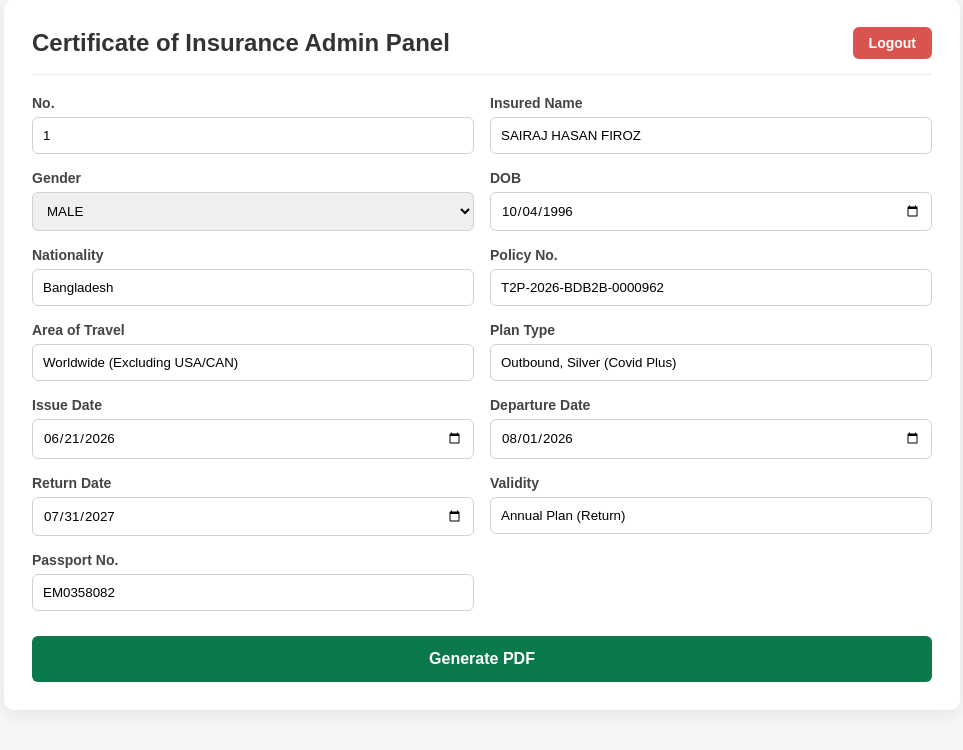
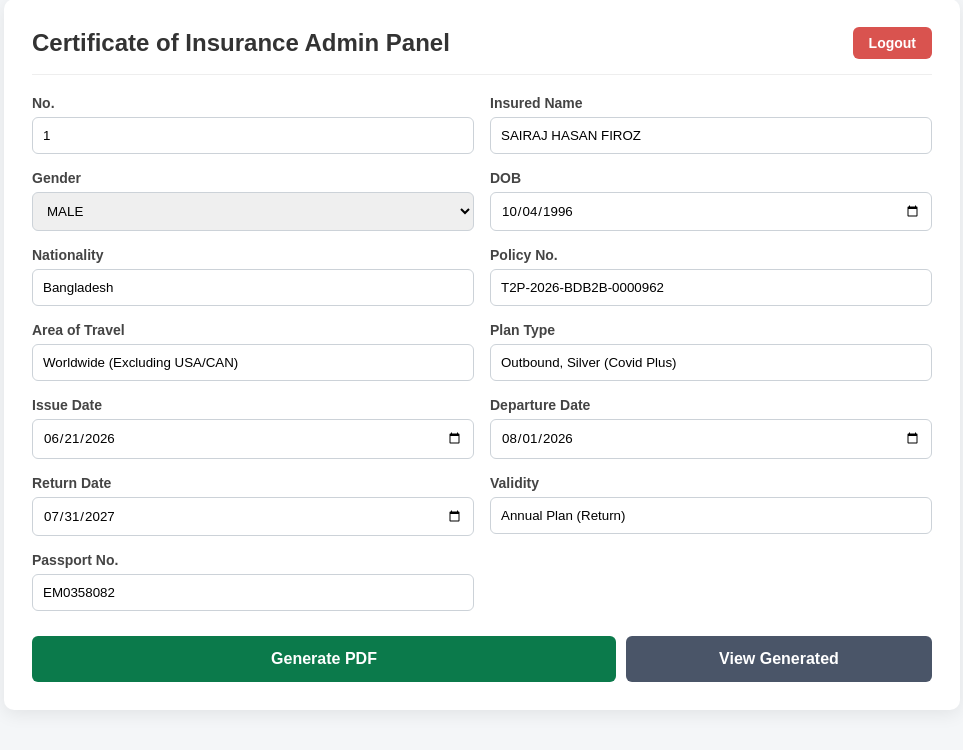
Before and after one commit to Mignon2544/green-deltaa.tattawhid.com, a Flask app: page / in a window 1280 px wide. Shown: the part 31-781 px from the top of the page, without its empty margins (158-1121 px from the left). Run offline with Flask 3, Linux system fonts and the light colour scheme; the visitor is signed in with stand-in values (Sample User, id 1).

Commit message:
Enhance form with 'View Generated' button
Added a button to view generated PDFs alongside the existing generate button.

```diff
--- a/templates/index.html
+++ b/templates/index.html
@@ -111,8 +111,10 @@
         </div>
       </div>
 
-      <button type="submit">Generate PDF</button>
-    </form>
+<div style="display: flex; gap: 10px; margin-top: 25px;">
+  <button type="submit" style="margin-top: 0; flex: 2;">Generate PDF</button>
+  <a href="/generated" style="flex: 1; text-align: center; padding: 14px; background: #4a5568; color: white; text-decoration: none; border-radius: 6px; font-weight: 700; font-size: 16px;">View Generated</a>
+</div>    </form>
   </div>
 </body>
 </html>
```
